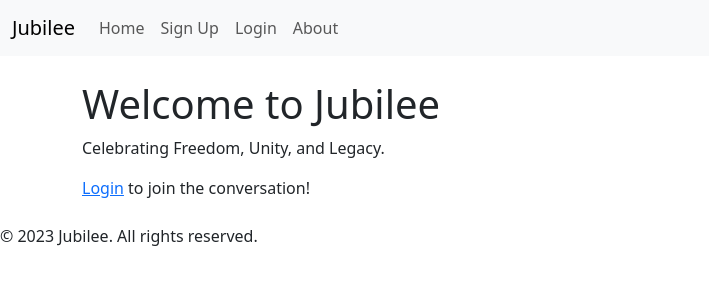
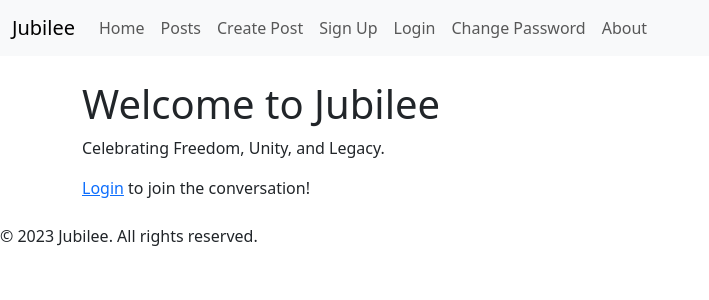
Before and after one commit to qoryhanisagal/jubilee, a Django app: page / in a window 1280 px wide. Shown: the top 300 px of the page, without its empty margins (0-709 px from the left). Run offline with Django 5.2, Linux system fonts and the light colour scheme.

Commit message:
Update navbar for full CRUD navigation and account management

```diff
--- a/templates/base.html
+++ b/templates/base.html
@@ -19,6 +19,12 @@
                     <li class="nav-item">
                         <a class="nav-link" href="{% url 'home' %}">Home</a>
                     </li>
+                    <li class="nav-item">
+                        <a class="nav-link" href="{% url 'posts:post_list' %}">Posts</a>
+                    </li>
+                    <li class="nav-item">
+                        <a class="nav-link" href="{% url 'posts:post_create' %}">Create Post</a>
+                    </li>
                     {% if user.is_authenticated %}
                     <form method="post" action="{% url 'logout' %}" class="d-inline">
                         {% csrf_token %}
@@ -30,6 +36,9 @@
                         </li>
                         <li class="nav-item">
                             <a class="nav-link" href="{% url 'login' %}">Login</a>
+                        </li>
+                        <li class="nav-item">
+                            <a class="nav-link" href="{% url 'password_change' %}">Change Password</a>
                         </li>
                         <li class="nav-item">
                             <a class="nav-link" href="{% url 'about' %}">About</a>
```
